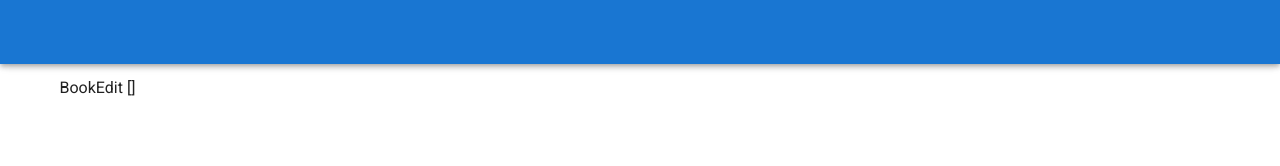
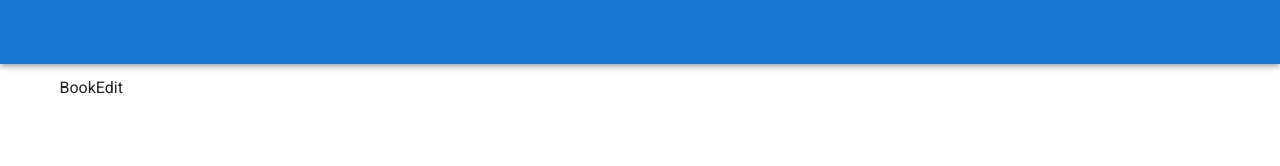
Before and after one commit to jun-sugawara/udemy_practice_vue, a Vue app in the folder section_8/bookapp/: page /edit/1 in a window 1280 px wide. Shown: the top 166 px of the page. Built offline with nearby package versions, Linux system fonts and the light colour scheme.

Commit message:
nextTickでBookEdit.vueの処理をApp.vueのあとにずらす

```diff
--- a/section_8/bookapp/src/pages/BookEdit.vue
+++ b/section_8/bookapp/src/pages/BookEdit.vue
@@ -1,5 +1,9 @@
 <template>
-  <div>BookEdit {{ books }} </div>
+  <div>
+    BookEdit
+    <!-- {{ books }}  -->
+    {{ books.title }}
+  </div>
 </template>
 
 <script>
@@ -7,6 +11,19 @@ export default {
   name: 'BookEdit',
   props:{
     books: Array
+  },
+  data(){
+    return {
+      book: ''
+    }
+  },
+  beforeRouteEnter(to, from, next){
+    next(vm =>{
+      vm.$nextTick(()=> {
+        vm.book = vm.books[vm.$route.params.id]
+        console.log(vm.book)
+      })
+    })
   }
 }
 </script>
```
